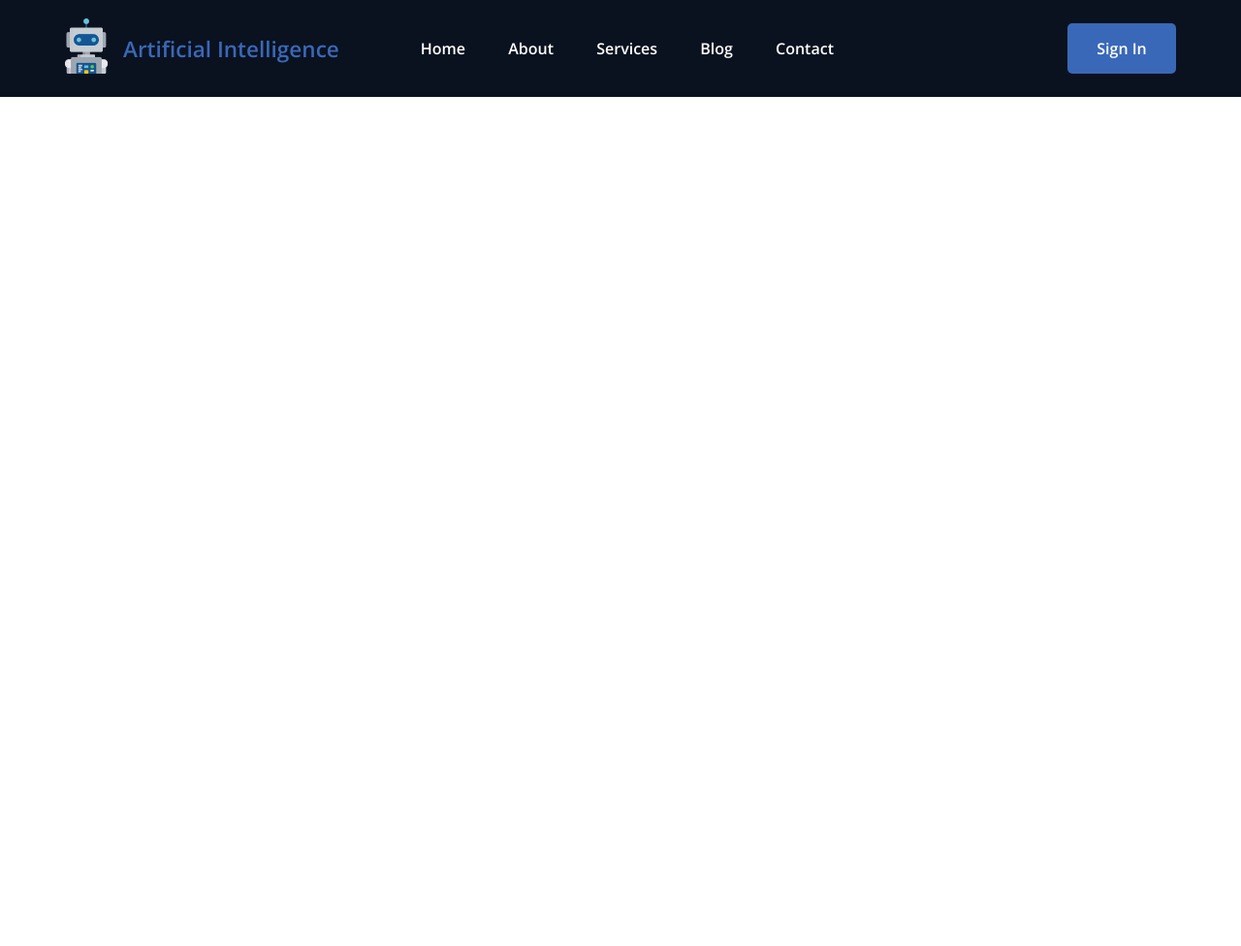
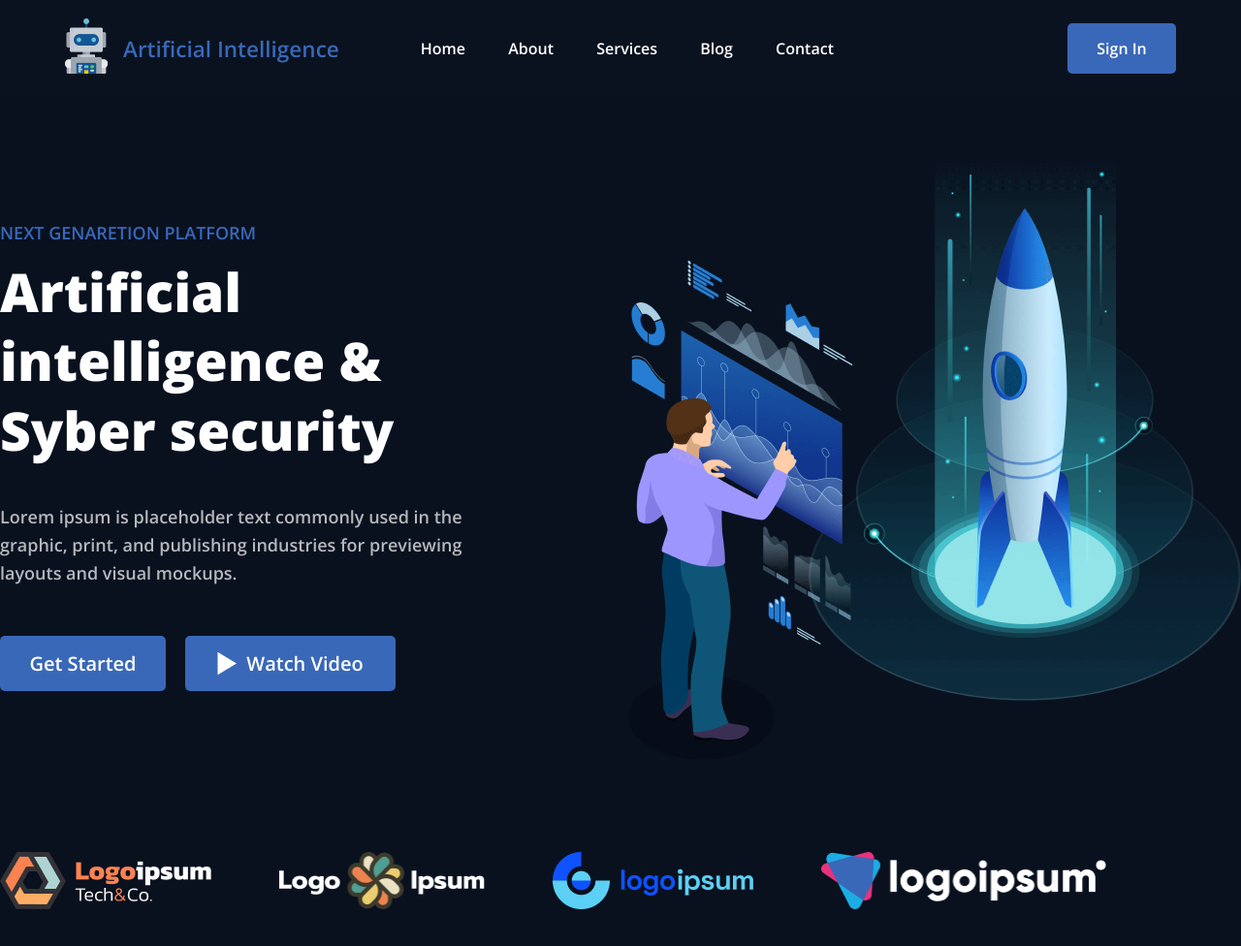
Before and after one commit to Alex-Melkov/artificial-intelligence, a website built with webpack: page src/index.html in a window 1280 px wide. Shown: the whole page at 97% size. Before the commit the page ends 800 px from the top, so only its background shows below. Built offline with nearby package versions, Linux system fonts and the light colour scheme; a web font is replaced by a local one.

Commit message:
add home

```diff
--- a/src/index.html
+++ b/src/index.html
@@ -45,6 +45,72 @@
           </div>
         </div>
       </header>
+      <div class="home">
+        <div class="home__container">
+          <div class="home__container__top">
+            <div class="home__container__left-block">
+              <div class="home__container__left-block__main">
+                <div class="home__container__left-block__main__mini-title">
+                  <h5>Next genaretion platform</h5>
+                </div>
+                <div class="home__container__left-block__main__title">
+                  <h1>Artificial intelligence & Syber security</h1>
+                </div>
+                <div class="home__container__left-block__main__text">
+                  Lorem ipsum is placeholder text commonly used in the graphic, print, and
+                  publishing industries for previewing layouts and visual mockups.
+                </div>
+                <div class="home__container__left-block__main__buttons">
+                  <button class="btn btn_get-started">Get Started</button>
+                  <button class="btn btn_watch-video">
+                    <svg
+                      xmlns="http://www.w3.org/2000/svg"
+                      width="20"
+                      height="25"
+                      viewBox="0 0 20 25"
+                      fill="none"
+                    >
+                      <path d="M20 12.5L0.500001 24.1913L0.500002 0.808657L20 12.5Z" fill="white" />
+                    </svg>
+                    Watch Video
+                  </button>
+                </div>
+              </div>
+            </div>
+            <div class="home__container__right_block">
+              <img src="images/home-img.png" width="632" height="634" alt="Home image" />
+            </div>
+          </div>
+          <div class="home__container__logotype-block">
+            <div class="home__container__logotype-block__logotype-container">
+              <img
+                src="images/logotype/logotype-1.png"
+                width="217.64"
+                height="58.9"
+                alt="logotype-1"
+              />
+              <img
+                src="images/logotype/logotype-2.png"
+                width="212.3"
+                height="59"
+                alt="logotype-2"
+              />
+              <img
+                src="images/logotype/logotype-3.png"
+                width="206.9"
+                height="59"
+                alt="logotype-3"
+              />
+              <img
+                src="images/logotype/logotype-4.png"
+                width="294.45"
+                height="59"
+                alt="logotype-4"
+              />
+            </div>
+          </div>
+        </div>
+      </div>
     </div>
   </body>
 </html>
--- a/src/scss/style.scss
+++ b/src/scss/style.scss
@@ -90,6 +90,89 @@
       }
     }
   }
+
+  .home {
+    width: 100%;
+    background: #09111f;
+    padding-top: 50px;
+    padding-bottom: 100px;
+
+    .home__container {
+      max-width: 1350px;
+      margin: 0 auto;
+
+      .home__container__top {
+        display: flex;
+        justify-content: space-between;
+        margin-bottom: 90px;
+
+        .home__container__left-block {
+          display: flex;
+          align-items: center;
+          margin-right: 114px;
+
+          .home__container__left-block__main {
+
+            .home__container__left-block__main__mini-title {
+              margin-bottom: 10px;
+
+              h5 {
+                font-weight: 600;
+                font-size: 18px;
+                line-height: 160%;
+                text-transform: uppercase;
+                color: #3A68B8;
+              }
+            }
+            .home__container__left-block__main__title {
+              margin-bottom: 40px;
+
+              h1 {
+                font-style: normal;
+                font-weight: 800;
+                font-size: 55px;
+                line-height: 130%;
+                color: #FFFFFF;
+              }
+            }
+            .home__container__left-block__main__text {
+              font-weight: 600;
+              font-size: 18px;
+              line-height: 160%;
+              color: #FFFFFF;
+              opacity: 0.7;
+              max-width: 558px;
+              margin-bottom: 50px;
+            }
+            .home__container__left-block__main__buttons {
+              display: flex;
+
+              button {
+                &:first-of-type {
+                  margin-right: 20px;
+                }
+              }
+            }
+          }
+        }
+        .home__container__right_block {
+        }
+      }
+
+      .home__container__logotype-block {
+          .home__container__logotype-block__logotype-container {
+            display: flex;
+            img {
+              margin-right: 70px;
+
+              &:last-of-type {
+                margin-right: 0;
+              }
+            }
+          }
+      }
+    }
+  }
 }
 
 .btn {
@@ -101,6 +184,10 @@
   border-radius: 5px;
   color: #FFFFFF;
   cursor: pointer;
+
+  &:hover {
+    background: #3a68b89d;
+  }
 }
 
 .btn_authorizations {
@@ -108,8 +195,20 @@
   height: 52px;
   font-size: 16px;
   line-height: 22px;
+}
+.btn_get-started {
+  font-size: 20px;
+  line-height: 27px;
+  width: 171px;
+  height: 57px;
+}
+.btn_watch-video {
+  font-size: 20px;
+  line-height: 27px;
+  width: 217px;
+  height: 57px;
 
-  &:hover {
-    background: #3a68b89d;
+  svg {
+    margin-right: 10px;
   }
 }
```
Also changed, not shown: src/images/home-img.png (added), src/images/logotype/logotype-1.png (added), src/images/logotype/logotype-2.png (added), src/images/logotype/logotype-3.png (added), src/images/logotype/logotype-4.png (added).
